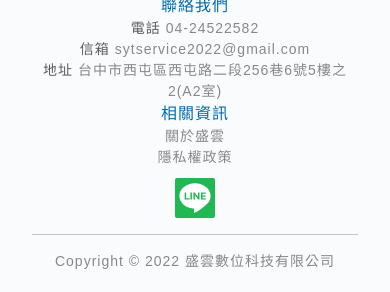
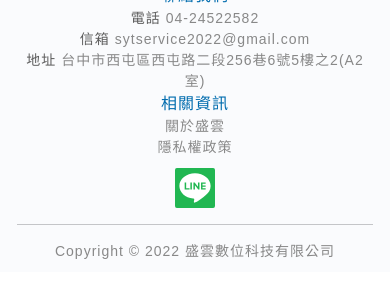
Before and after one commit to cwy104seung28/SYTnewhomepage, a plain HTML site: page index.html in a window 390 px wide. Shown: the part 5294-5586 px from the top of the page. Drawn offline with nearby package versions, Linux system fonts and the light colour scheme.

Commit message:
0715 update

```diff
--- a/css/index.scss
+++ b/css/index.scss
@@ -1406,7 +1406,9 @@ body {
         background-color: #fafbfd;
         padding: 30px 20px 20px;
         font-weight: 300;
-
+        @media (max-width: 767px) {
+            padding: 20px 5px 10px;
+        }
         .footer-flex {
             width: 100%;
             display: flex;
```
Also changed, not shown: css/index.css, 1 other file.
